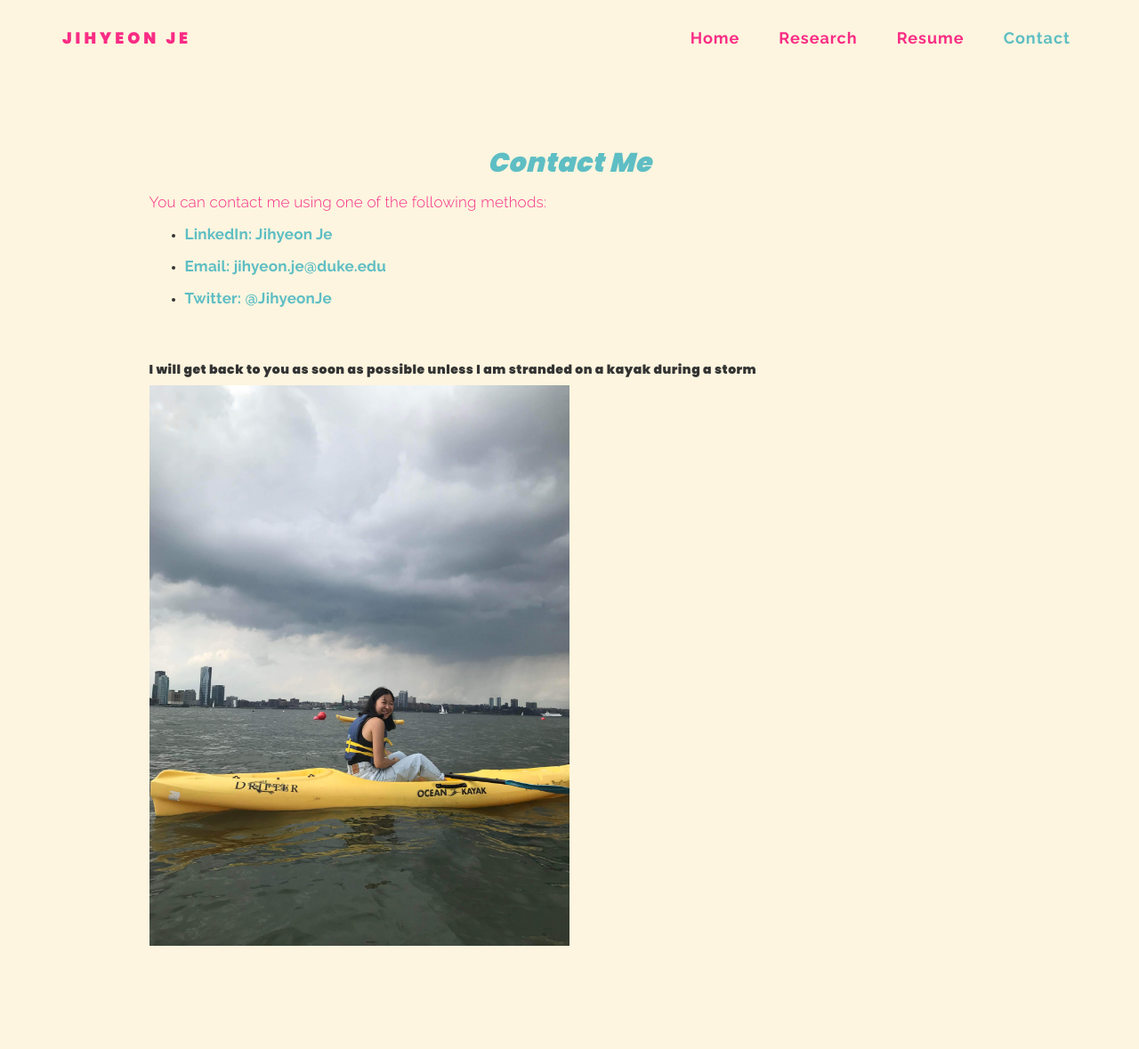
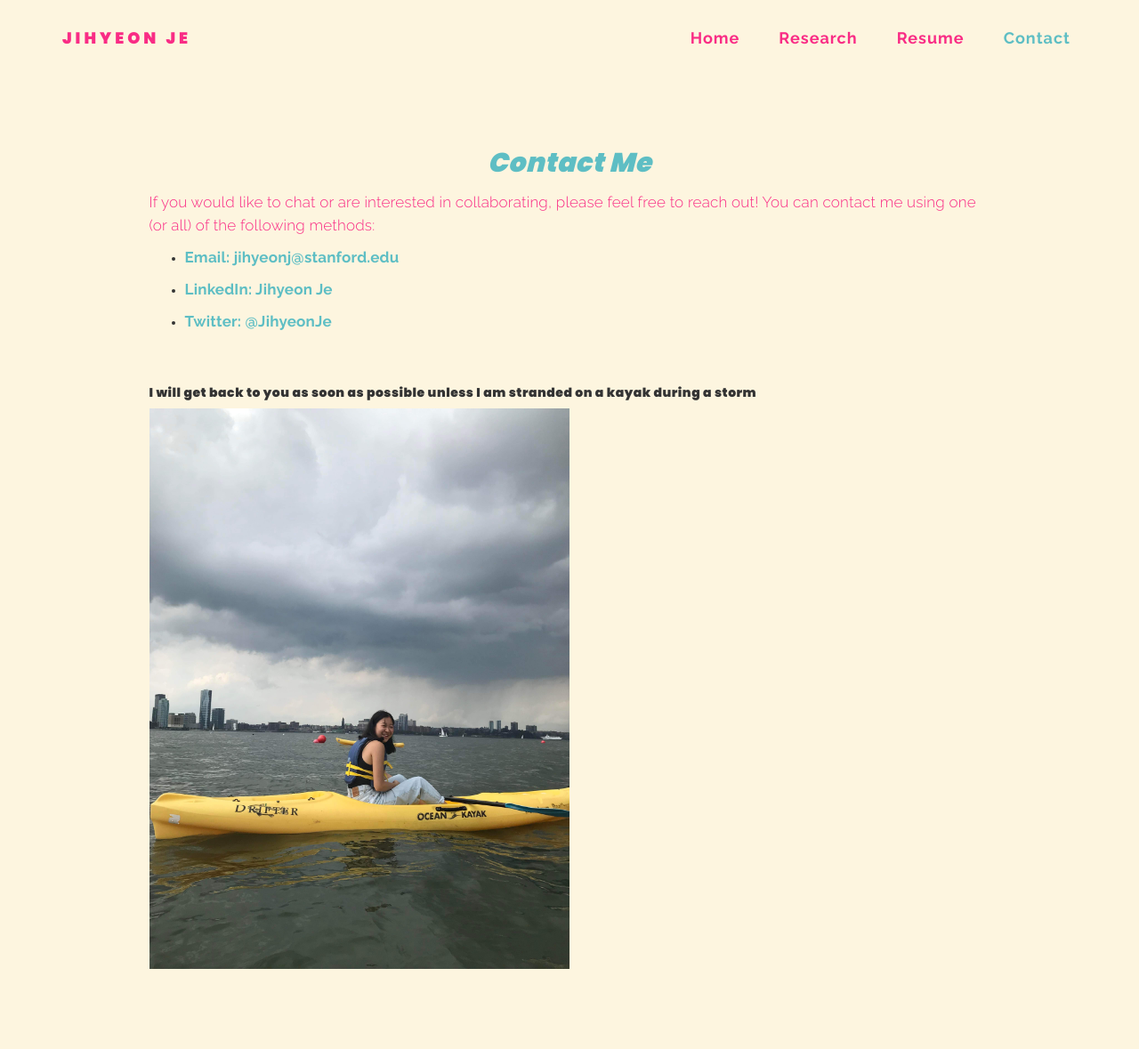
Before and after one commit to rpraka/JihyeonJe.com, a Jekyll site: the page contact.html, which Jekyll copies as it is, in a window 1280 px wide. Shown: the whole page at 89% size. Built offline with Jekyll 4.4.1, drawn with Linux system fonts in a browser that asks for light colours; before the commit the page ends 1153 px from its top, so only the background shows below that.

Commit message:
Update contact.html

```diff
--- a/contact.html
+++ b/contact.html
@@ -85,10 +85,10 @@
 
                <div class="col-md-offset-1 col-md-10 col-sm-12">
                     <h1>Contact Me</h1>
-                    <p> You can contact me using one of the following methods: </p>
+                    <p>If you would like to chat or are interested in collaborating, please feel free to reach out! You can contact me using one (or all) of the following methods: </p>
                     <ul>
+                                 <li> <p><a href="mailto: jihyeonj@stanford.edu"><b>Email: jihyeonj@stanford.edu</b></a></p></li>
                                  <li> <p><a href="https://www.linkedin.com/in/jihyeon-je/"><b>LinkedIn: Jihyeon Je</b></a></p></li>
-                                 <li> <p><a href="mailto: jj271@duke.edu"><b>Email: jihyeon.je@duke.edu</b></a></p></li>
                                  <li> <p><a href="https://twitter.com/JihyeonJe"><b> Twitter: @JihyeonJe</b></a></p></li>
                     </ul>
                     <br>
```
